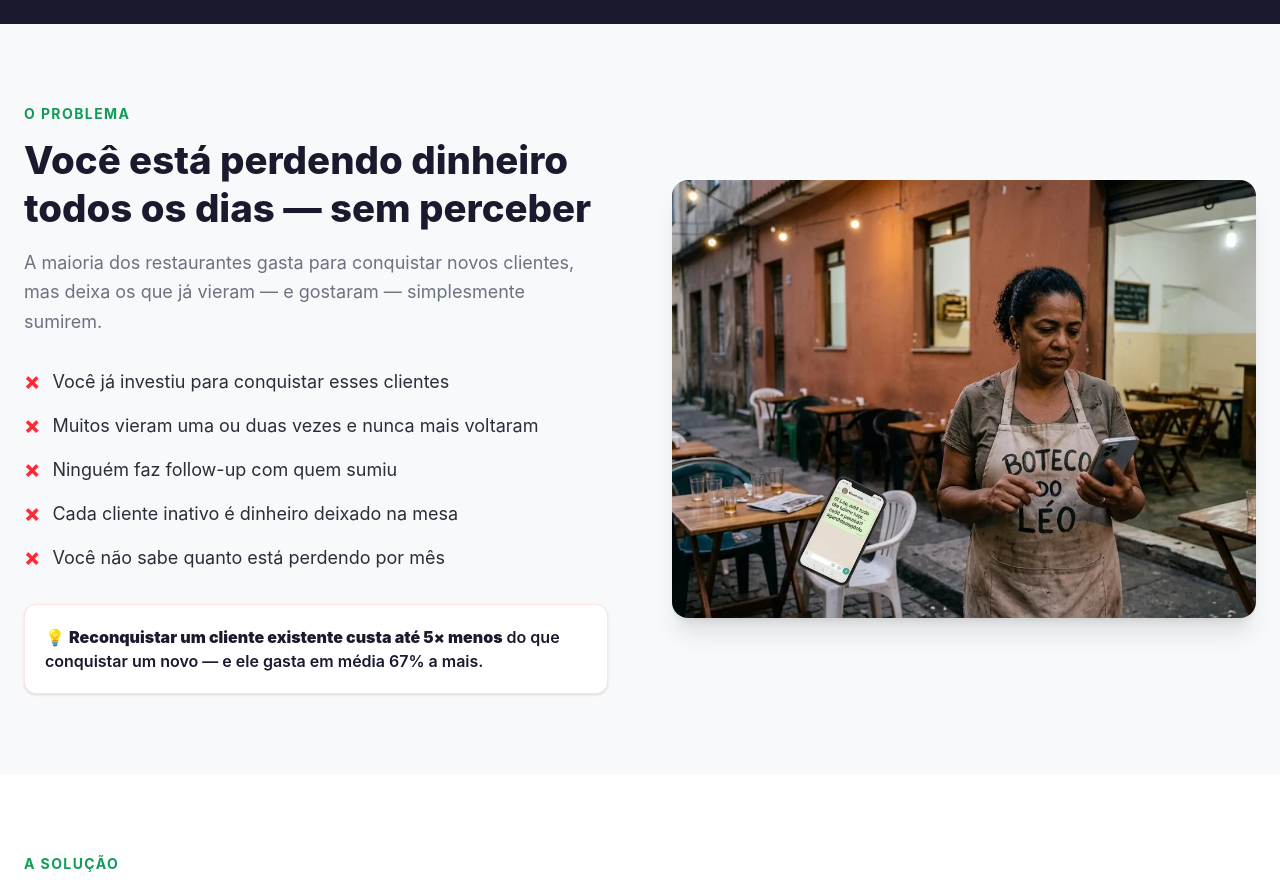
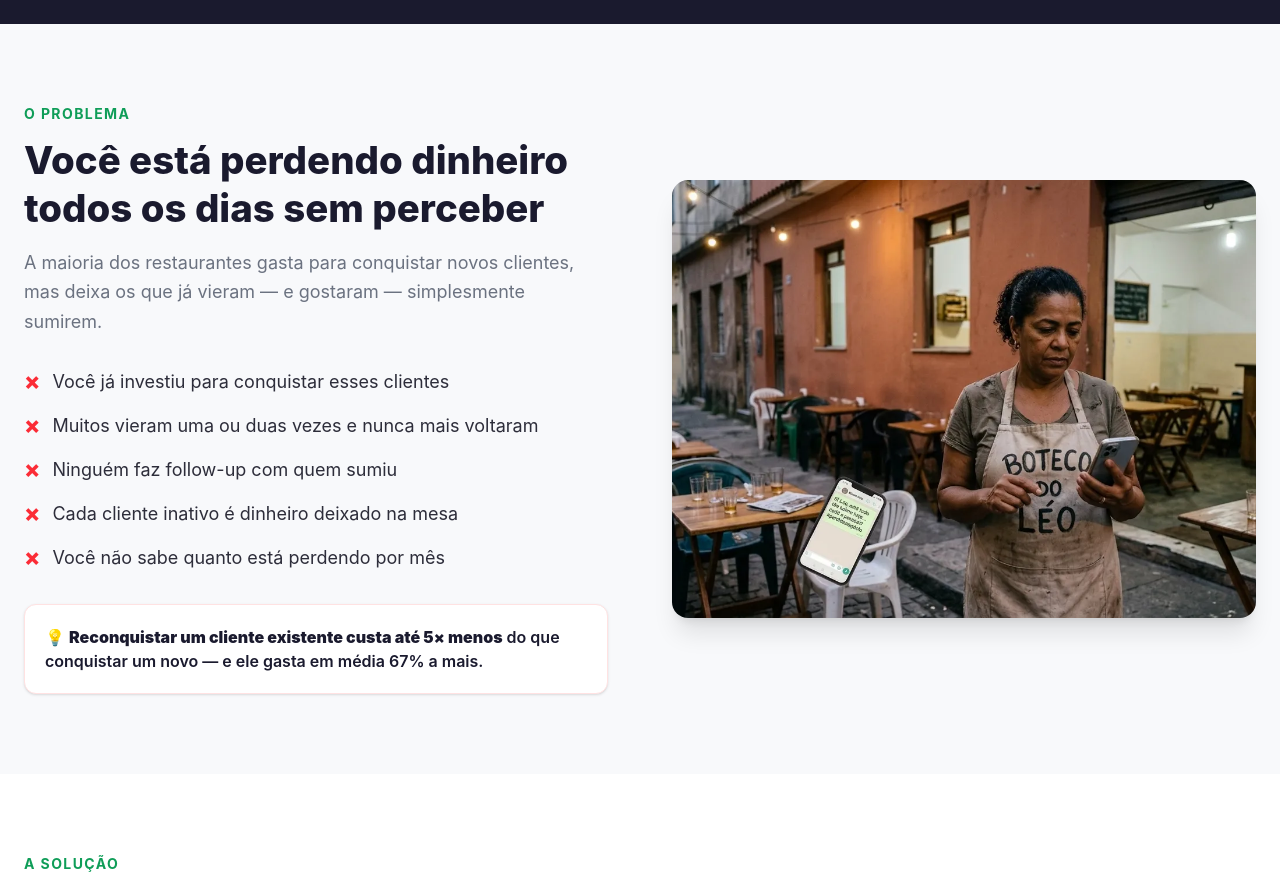
Before and after one commit to paolonicastro1811/retorna-mvp, a React (Vite) app in the folder dashboard/: page / in a window 1280 px wide. Shown: the part 840-1732 px from the top of the page. Built offline with nearby package versions, Linux system fonts and the light colour scheme.

Commit message:
Update LandingPage.tsx

```diff
--- a/dashboard/src/pages/LandingPage.tsx
+++ b/dashboard/src/pages/LandingPage.tsx
@@ -140,7 +140,7 @@ export function LandingPage() {
           <div className="grid grid-cols-1 md:grid-cols-2 gap-16 items-center">
             <div>
               <p className="text-sm font-bold tracking-widest uppercase text-[#0f9d58] mb-3">O problema</p>
-              <h2 className="text-[clamp(1.8rem,3.5vw,2.4rem)] font-extrabold leading-tight text-[#1a1a2e] mb-4">Você está perdendo dinheiro todos os dias — sem perceber</h2>
+              <h2 className="text-[clamp(1.8rem,3.5vw,2.4rem)] font-extrabold leading-tight text-[#1a1a2e] mb-4">Você está perdendo dinheiro todos os dias sem perceber</h2>
               <p className="text-[#6b7280] mb-8 text-lg leading-relaxed">A maioria dos restaurantes gasta para conquistar novos clientes, mas deixa os que já vieram — e gostaram — simplesmente sumirem.</p>
               <ul className="space-y-4">
                 {['Você já investiu para conquistar esses clientes','Muitos vieram uma ou duas vezes e nunca mais voltaram','Ninguém faz follow-up com quem sumiu','Cada cliente inativo é dinheiro deixado na mesa','Você não sabe quanto está perdendo por mês'].map((t, i) => (
```
